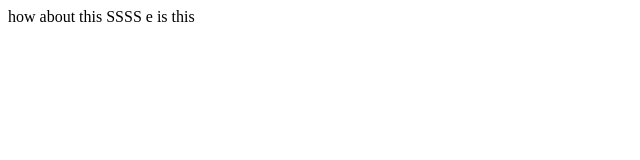
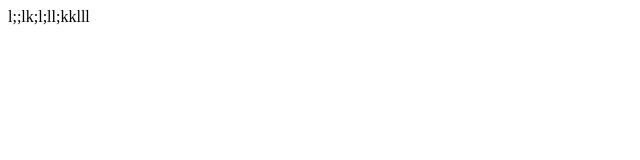
Before and after one commit to runnedrun/my-project-for-course, a plain HTML site: page index.html in a window 1280 px wide. Shown: the whole page, without its empty margins (0-640 px from the left). Drawn offline with Linux system fonts and the light colour scheme.

Commit message:
Classadoo autocommit

```diff
--- a/index.html
+++ b/index.html
@@ -2,8 +2,6 @@
   <head>
   </head>
   <body>
-    <div>
-      how about this SSSS e is this
-    </div>
+    l;;lk;l;ll;kklll
   </body>
 </html>
```
